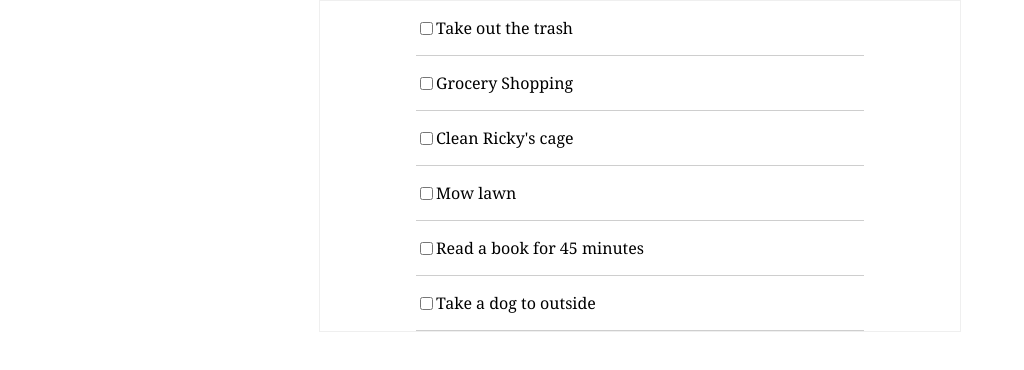
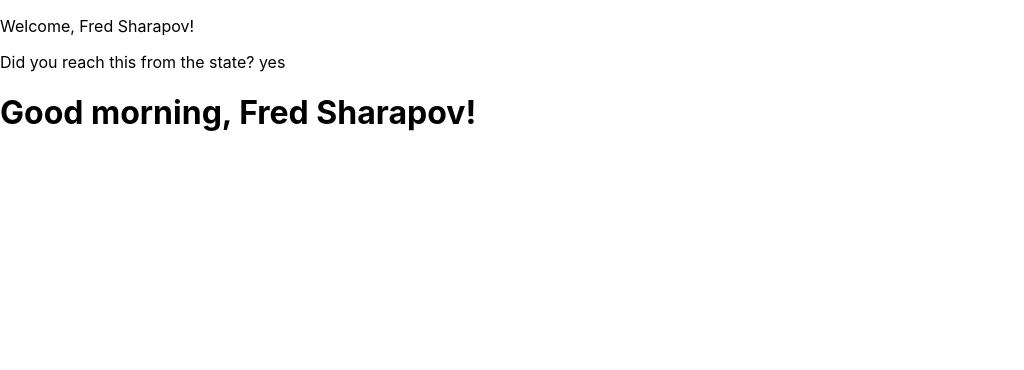
Before and after one commit to FirdavsSharapov/JavaScript, a React (Create React App) app in the folder JavaScript/JS_React_Project/todo-app/: page / in a window 1280 px wide. Shown: the top 370 px of the page, without its empty margins (0-1024 px from the left). Built offline with nearby package versions, Linux system fonts and the light colour scheme.

Commit message:
state and how to use it

```diff
--- a/JavaScript/JS_React_Project/todo-app/src/classComponents/App.js
+++ b/JavaScript/JS_React_Project/todo-app/src/classComponents/App.js
@@ -1,17 +1,57 @@
-import React from 'react';
-import Header from './Navbar';
-import MyInfo from './MyInfo';
+import React, {Component} from 'react';
+
+// State is immutable
+// State can be used only in Class based components
+// to declare the state we need to call constructor and super method
+// super method brind all functions and method from parent component into
+// child component
 
 
-class App extends React.Component {
+class App extends Component {
+    constructor(){
+        super()
+        this.state = {
+            answer: "yes",
+            name: "Fred Sharapov"
+        }
+    }
+
     render() {
         return (
             <div>
-                <Header />
-                <MyInfo />
+                <Header username={this.state.name} answer={this.state.answer}/>
+                <Greetings name={this.state.name} />
             </div>
         )
     }
 }
 
+class Header extends Component {
+    render(){
+        return (
+            <header>
+                <p>Welcome, {this.props.username}!</p>
+                <p>Did you reach this from the state? {this.props.answer}</p>
+            </header>
+        )
+    }
+}
+
+class Greetings extends Component {
+    render() {
+        const date = new Date();
+        const hours = date.getHours();
+        let timeOfDay
+
+        if (hours < 12) {
+            timeOfDay = "morning";
+        } else if (hours >= 12 && hours < 17) {
+            timeOfDay = "afternoon";
+        } else {
+            timeOfDay = "night";
+        }
+        return (<h1>Good {timeOfDay}, {this.props.name}!</h1>)
+    }
+}
+
 export default App;
--- a/JavaScript/JS_React_Project/todo-app/src/index.js
+++ b/JavaScript/JS_React_Project/todo-app/src/index.js
@@ -2,6 +2,7 @@ import React from 'react';
 import ReactDOM from 'react-dom';
 import './index.css';
 import App from './App';
+import App2 from './classComponents/App'
 import reportWebVitals from './reportWebVitals';
 // import MyInfo from './MyInfo';
 // import MainContent from './MainContent';
@@ -11,7 +12,7 @@ import reportWebVitals from './reportWebVitals';
 
 ReactDOM.render(
   <React.StrictMode>
-    <App />
+    <App2 />
   </React.StrictMode>,
   document.getElementById('root')
 );
```
